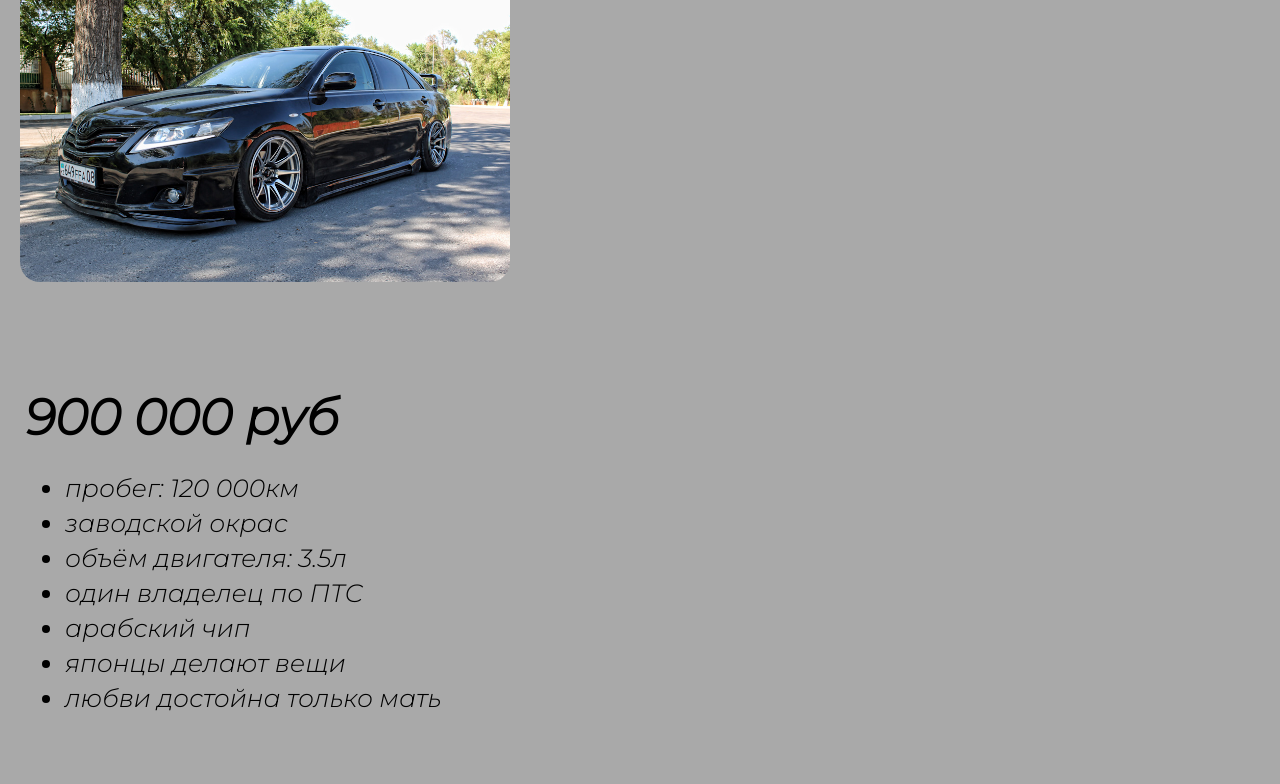
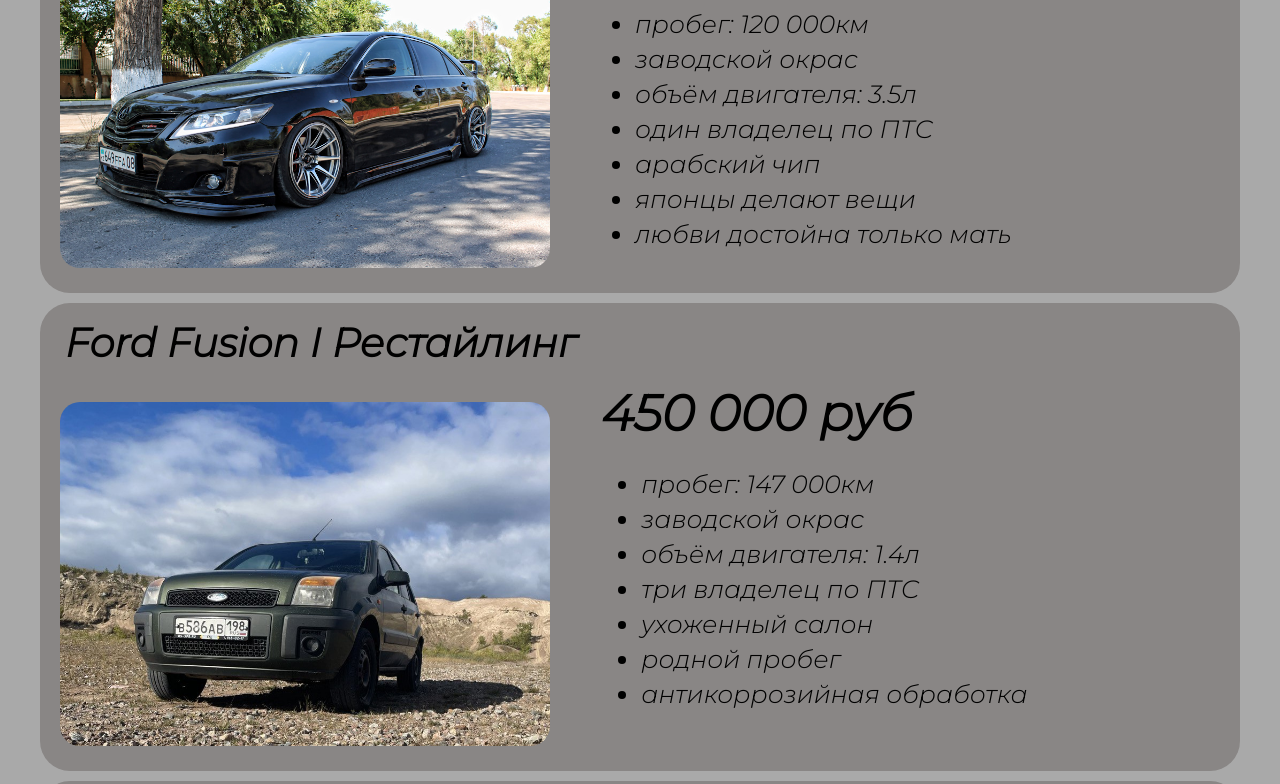
Before and after one commit to iakuliaev/Web, a plain HTML site: page src/pages/catalog.html in a window 1280 px wide. Shown: the part 457-1241 px from the top of the page. Drawn offline with Linux system fonts and the light colour scheme.

Commit message:
fit: fix lab3

```diff
--- a/src/css/catalog.css
+++ b/src/css/catalog.css
@@ -16,7 +16,7 @@
     font-weight: bold;
 }
 .advertisment{
-    display: flex;
+    display: flex !important;
     background-color: #898685;
     border-radius: 30px;
     margin: 10px 40px;
--- a/src/pages/catalog.html
+++ b/src/pages/catalog.html
@@ -20,7 +20,7 @@
     </div>
 </header>
 <main>
-    <div class="advertisment" style="display: inline">
+    <div class="advertisment">
         <div class="advertisment__headerandimg">
             <a class="advertisment__header__info">Toyota Camry VI (XV40)</a>
             <img class="img__auto" src="../img/camry.jpg"></img>
```
